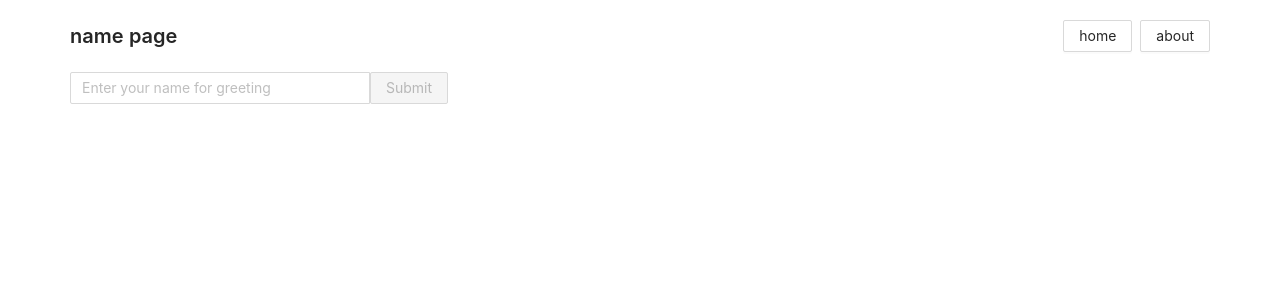
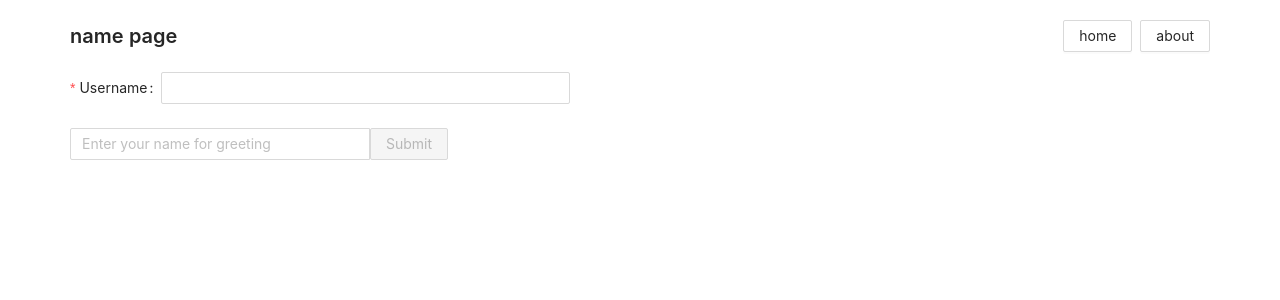
Before and after one commit to AleR111/webpack-settings, a React app: page / in a window 1280 px wide. Shown: the top 300 px of the page. Built offline with nearby package versions, Linux system fonts and the light colour scheme.

Commit message:
created an antd form wrapper

```diff
--- a/src/App.tsx
+++ b/src/App.tsx
@@ -2,12 +2,27 @@ import React from "react";
 import styles from "./app.module.less";
 import { Home } from "./pages";
 import { Header } from "./components";
-import { requests } from "./store/api";
+import { WrappForm } from "./ui/form/wrappForm";
+import { Form, Input, Button, Checkbox } from "antd";
 
 export const App: React.FC = () => {
   return (
     <div className={styles.container}>
       <Header />
+      <WrappForm onFinish={() => console.log(1231)}>
+        <Form.Item
+          label="Username"
+          name="username"
+          rules={[
+            {
+              required: true,
+              message: "Please input your username!",
+            },
+          ]}
+        >
+          <Input />
+        </Form.Item>
+      </WrappForm>
       <Home />
     </div>
   );
--- /dev/null
+++ b/src/ui/form/wrappForm.module.less
@@ -0,0 +1,3 @@
+.form {
+  width: 500px;
+}
--- /dev/null
+++ b/src/ui/form/wrappForm.tsx
@@ -0,0 +1,44 @@
+import React from "react";
+import "antd/dist/antd.css";
+import { Form } from "antd";
+import { ColProps } from "antd/lib/grid";
+import styles from "./wrappForm.module.less";
+
+export type FinishCallback = (values: any) => void;
+
+export interface WrapFormProps {
+  name?: string;
+  labelCol?: ColProps;
+  wrapperCol?: ColProps;
+  initialValues?: Record<string, any>;
+  onFinish?: FinishCallback;
+  onFinishFailed?: FinishCallback;
+  autoComplete?: string | undefined;
+  children: React.ReactNode;
+}
+
+export const WrappForm: React.FC<WrapFormProps> = ({
+  name,
+  labelCol,
+  wrapperCol,
+  initialValues,
+  onFinish,
+  onFinishFailed,
+  autoComplete,
+  children,
+}) => {
+  return (
+    <Form
+      className={styles.form}
+      name={name}
+      labelCol={labelCol}
+      wrapperCol={wrapperCol}
+      initialValues={initialValues}
+      onFinish={onFinish}
+      onFinishFailed={onFinishFailed}
+      autoComplete={autoComplete}
+    >
+      {children}
+    </Form>
+  );
+};
```
